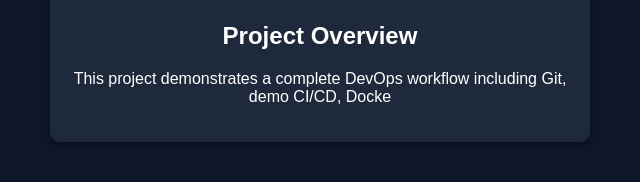
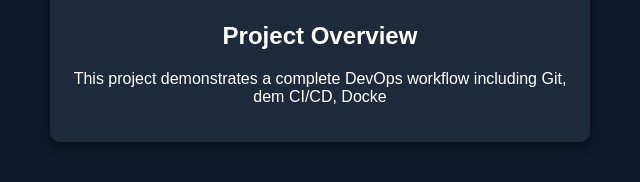
Before and after one commit to sheetallolumbia333/github-actions-myweb, a plain HTML site: page docker/index.html in a window 1280 px wide. Shown: the part 156-338 px from the top of the page, 320-960 px from the left. Drawn offline with Linux system fonts and the light colour scheme.

Commit message:
second commit 1

```diff
--- a/docker/index.html
+++ b/docker/index.html
@@ -60,4 +60,4 @@
 <section>
     <div class="card">
         <h2>Project Overview</h2>
-        <p>This project demonstrates a complete DevOps workflow including Git, demo CI/CD, Docke
+        <p>This project demonstrates a complete DevOps workflow including Git, dem CI/CD, Docke
```
